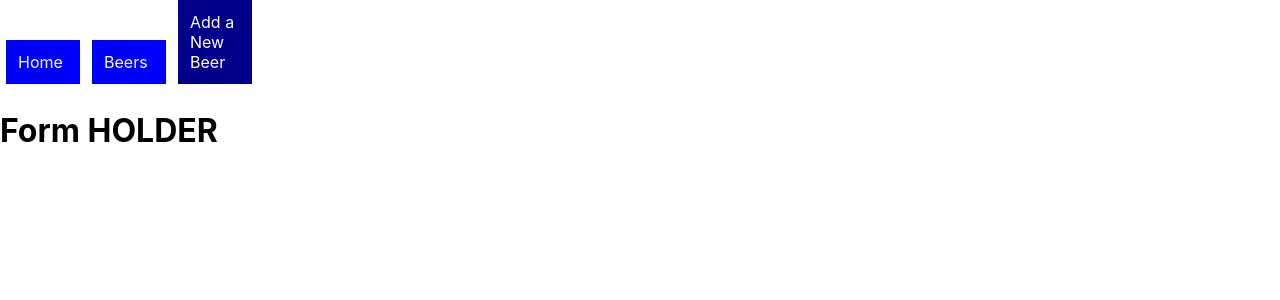
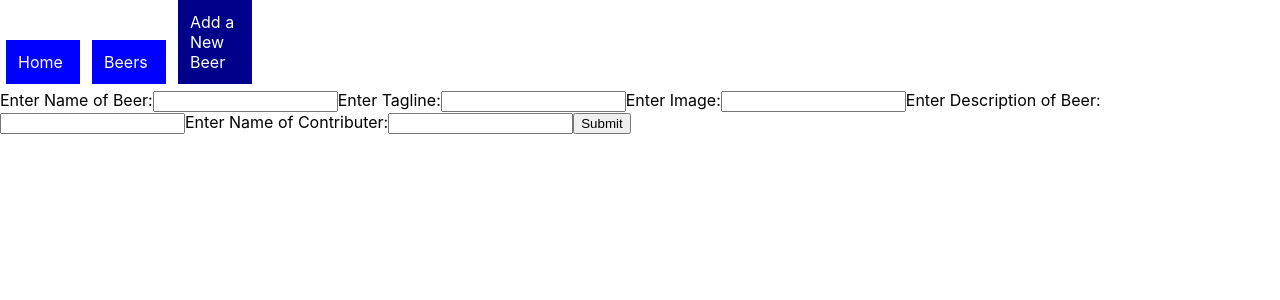
Before and after one commit to catkeson123/Phase-2-Project, a React (Create React App) app in the folder phase-2-project/: page /form in a window 1280 px wide. Shown: the top 300 px of the page. Built offline with nearby package versions, Linux system fonts and the light colour scheme; data requests are answered from the project's data file.

Commit message:
added form and functionality

```diff
--- a/phase-2-project/src/Form.js
+++ b/phase-2-project/src/Form.js
@@ -1,7 +1,70 @@
-function Form () {
+import { useState } from "react";
+
+function Form ({addBeerState}) {
+    const [name, setName] = useState("")
+    const [tagline, setTagLine] = useState("")
+    const [image, setImage] = useState("")
+    const [description, setDescription] = useState("")
+    const [contributer, setContributer] = useState("")
+
+    const handleSubmit = e => {
+        e.preventDefault()
+        let newBeerObj = {
+            name: name,
+            tagline: tagline,
+            image: image,
+            description: description,
+            contributer: contributer,
+        }
+        fetch("http://localhost:6001/beers", {
+            method: "POST",
+            headers: {"Content-Type": "application/json"},
+            body: JSON.stringify(newBeerObj)
+        })
+            .then(r => r.json())
+            .then(addBeerState)
+            e.target.reset()
+    }
     return (
         <div>
-            <h1>Form HOLDER</h1>
+            <form onSubmit={handleSubmit}>
+                <label for="name">Enter Name of Beer:</label>
+                <input
+                    type="text"
+                    id="name"
+                    name="name"
+                    onChange={e => setName(e.target.value)}
+                />
+                <label for="tagline">Enter Tagline:</label>
+                <input
+                    type="text"
+                    id="tagline"
+                    name="tagline"
+                    onChange={e => setTagLine(e.target.value)}
+                />
+                <label for="image">Enter Image:</label>
+                <input
+                    type="text"
+                    id="image"
+                    name="image"
+                    onChange={e => setImage(e.target.value)}
+                />
+                <label for="description">Enter Description of Beer:</label>
+                <input
+                    type="text"
+                    id="description"
+                    name="description"
+                    onChange={e => setDescription(e.target.value)}
+                />
+                <label for="contributer">Enter Name of Contributer:</label>
+                <input
+                    type="text"
+                    id="contributer"
+                    name="contributer"
+                    onChange={e => setContributer(e.target.value)}
+                />
+                <button>Submit</button>
+            </form>
         </div>
     )
 }
--- a/phase-2-project/src/Header.js
+++ b/phase-2-project/src/Header.js
@@ -22,6 +22,10 @@ function Header() {
     return beer.name.toLowerCase().includes(searchTerm);
   });
 
+  const addBeerState = (newBeerObj) => {
+    setBeerList([...beerList, newBeerObj])
+  }
+
   return (
     <div>
       <NavBar />
@@ -30,7 +34,7 @@ function Header() {
           <BeerContainer beerList={searchedBeers} updateSearch={updateSearch} />
         </Route>
         <Route path="/form">
-          <Form />
+          <Form addBeerState={addBeerState} />
         </Route>
         <Route path="/">
           <Home />
```
Also changed, not shown: phase-2-project/db.json (indentation only).
